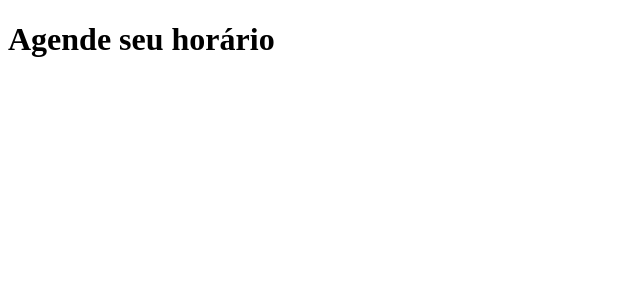
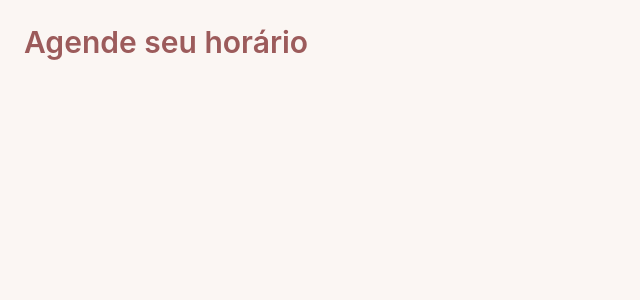
Before and after one commit to MaiconCasagrandaDev/agenda-manicure-web, a React (Vite) app: page / in a window 1280 px wide. Shown: the top 300 px of the page, without its empty margins (0-640 px from the left). Built offline with nearby package versions, Linux system fonts and the light colour scheme.

Commit message:
feat: adiciona Tailwind CSS e paleta nude rosé

```diff
--- a/package.json
+++ b/package.json
@@ -10,8 +10,10 @@
     "preview": "vite preview"
   },
   "dependencies": {
+    "@tailwindcss/vite": "^4.3.3",
     "react": "^19.2.8",
-    "react-dom": "^19.2.8"
+    "react-dom": "^19.2.8",
+    "tailwindcss": "^4.3.3"
   },
   "devDependencies": {
     "@eslint/js": "^10.0.1",
--- a/src/App.tsx
+++ b/src/App.tsx
@@ -1,7 +1,7 @@
 function App() {
   return (
     <main>
-      <h1>Agende seu horário</h1>
+      <h1 className="text-3xl font-semibold text-primary p-6">Agende seu horário</h1>
     </main>
   );
 }
--- a/src/styles/globals.css
+++ b/src/styles/globals.css
@@ -0,0 +1,17 @@
+@import "tailwindcss";
+
+/* Paleta nude rosé */
+@theme {
+    --color-background: #fbf6f3;
+    --color-surface: #ffffff;
+    --color-soft: #ead2cc;
+    --color-primary: #9c5b5b;
+    --color-primary-hover: #864a4a;
+    --color-ink: #3a2e2c;
+    --color-muted: #8c7b77;
+}
+
+body {
+    background-color: var(--color-background);
+    color: var(--color-ink);
+}
--- a/vite.config.ts
+++ b/vite.config.ts
@@ -1,7 +1,8 @@
+import tailwindcss from '@tailwindcss/vite'
 import react from '@vitejs/plugin-react'
 import { defineConfig } from 'vite'
 
 // https://vite.dev/config/
 export default defineConfig({
-  plugins: [react()],
+  plugins: [react(), tailwindcss()],
 })
```
Also changed, not shown: 1 other file (tests, documents, lock files or other folders).
